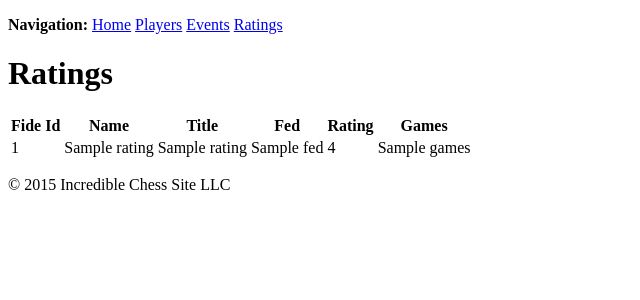
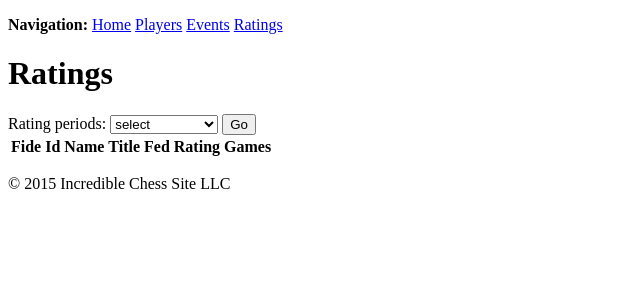
Before and after one commit to Treev13/chess-database, a Flask app: page /ratings in a window 1280 px wide. Shown: the top 300 px of the page, without its empty margins (0-640 px from the left). Run offline with Flask 3, Linux system fonts and the light colour scheme; a database or web service that is not in the repository returns one stand-in record (values such as "Sample title"); lists and menus that the app fills with data are empty; some libraries are stand-ins or nearby versions.

Commit message:
add select to ratings

```diff
--- a/app.py
+++ b/app.py
@@ -4,7 +4,7 @@ import os
 from dotenv import load_dotenv
 from werkzeug.utils import secure_filename
 import pandas as pd
-from methods import get_list, get_infos_by_player_on_events, get_matches_by_player_on_event, get_results_by_event, get_event_by_id, file_upload_to_database
+from methods import *
 
 load_dotenv()
 
@@ -23,19 +23,27 @@ def index ():
     return render_template('index.html')
 
 @app.get('/players')
-def get_player_list ():
-    data = get_list('PLAYERS')
-    return render_template('players.html', data=data)
+def players ():
+    newest = get_list('PLAYERS')
+    all_time = get_list('PLAYERS_ALL_TIME')
+    return render_template('players.html', all_time_data=all_time, newest_data=newest)
 
 @app.get('/events')
-def get_event_list ():
+def events ():
     data = get_list('EVENTS')
     return render_template('events.html', data=data)
 
 @app.get('/ratings')
-def get_rating_list ():
-    data = get_list('RATINGS')
-    return render_template('ratings.html', data=data)
+def ratings ():
+    periods = get_rating_list_periods()
+    return render_template('ratings.html', periods=periods)
+
+@app.post("/ratings")
+def test():
+    select = request.form.get('ratings')
+    data = get_rating_list(select)
+    periods = get_rating_list_periods()
+    return render_template('ratings.html', data=data, periods=periods)
 
 @app.get('/<name>')
 def events_by_player (name):
--- a/templates/ratings.html
+++ b/templates/ratings.html
@@ -1,5 +1,6 @@
 <!DOCTYPE html>
 <html lang="en">
+
 <head>
     <meta charset="UTF-8">
     <meta name="viewport" content="width=device-width, initial-scale=1.0">
@@ -10,6 +11,17 @@
 
 <body>
     <h1>Ratings</h1>
+    <form action="" method="POST">
+        <label for="ratings">Rating periods:</label>
+
+        <select name="ratings" id="ratings">
+            <option value="blank">select</option>
+            {% for period in periods %}
+            <option value={{period.period}}>{{period.period}}</option>
+            {% endfor %}
+        </select>
+        <button type="submit">Go</button>
+    </form>
     <div class="container">
         <table>
             <thead>
@@ -38,4 +50,5 @@
     </div>
 </body>
 {% endblock %}
+
 </html>
```
